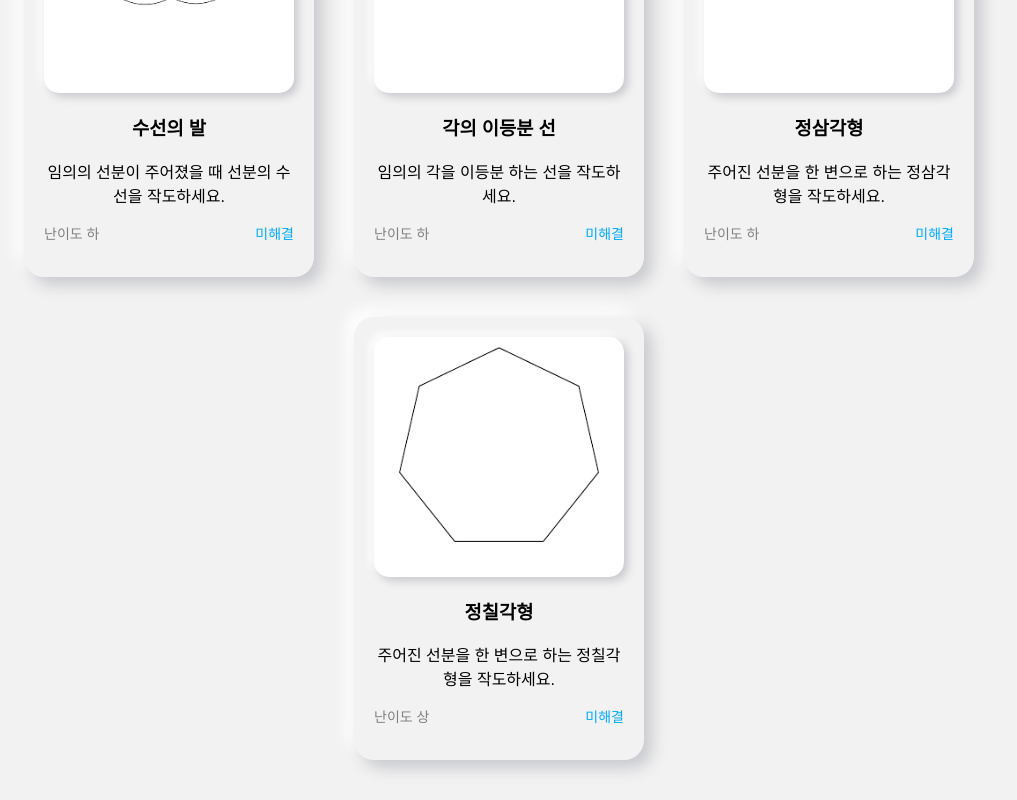
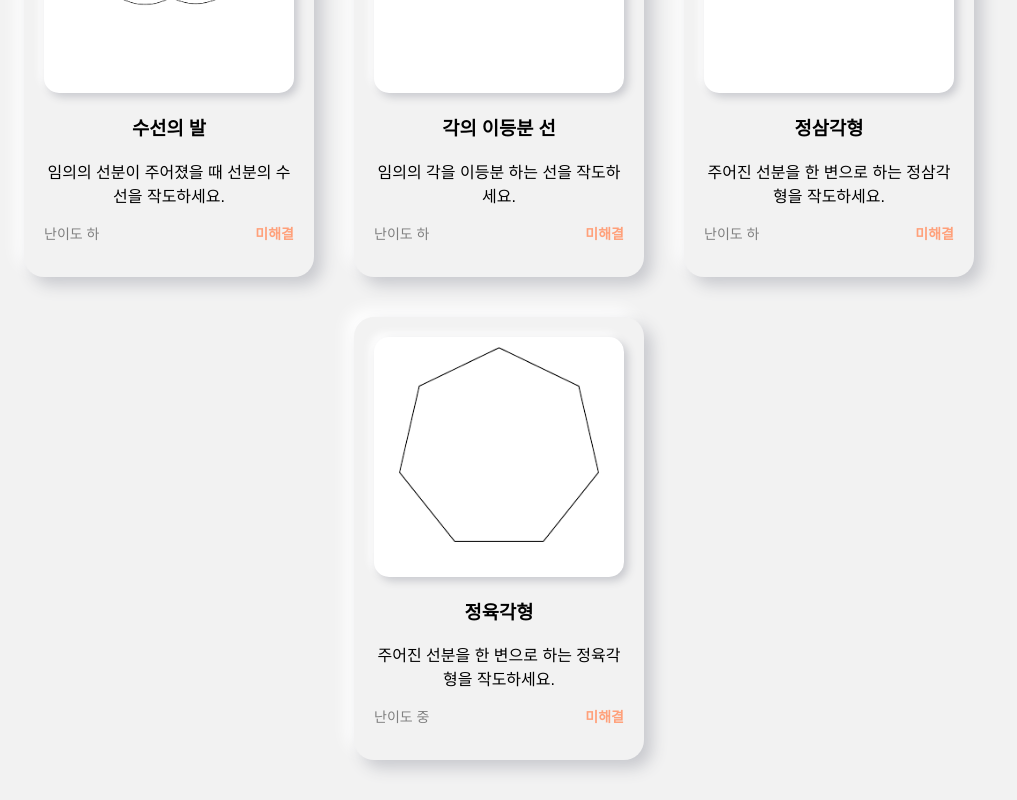
Before and after one commit to sum37/Shaart, a React (Create React App) app: page /dashboard in a window 1280 px wide. Shown: the part 482-1282 px from the top of the page, without its empty margins (141-1158 px from the left). Built offline with nearby package versions, Linux system fonts and the light colour scheme; no server answers; sample sign-in values are in the browser's storage.

Commit message:
feat: checking solved

```diff
--- a/src/App.js
+++ b/src/App.js
@@ -37,9 +37,8 @@ const angle = (x1, y1, x2, y2, x3, y3, x4, y4) => {
   return angleDeg.toFixed(0);
 };
 
-
 const isTriangle = (lines) => {
-  if(lines.length !== 12) return false;
+  if (lines.length !== 12) return false;
 
   const line1 = distance(lines[0], lines[1], lines[2], lines[3]);
   const line2 = distance(lines[4], lines[5], lines[6], lines[7]);
@@ -77,10 +76,8 @@ const isPerpendicular = (lines) => {
   if (lines.length !== 8) return false;
   const angle1 = angle(lines[0], lines[1], lines[2], lines[3], lines[4], lines[5], lines[6], lines[7]);
 
-  if(angle1 == 90) return true;
-  return false;
-
-}
+  return angle1 == 90;
+};
 
 const isHexagon = (lines) => {
   if (lines.length !== 28) return false;
@@ -91,7 +88,6 @@ const isHexagon = (lines) => {
   const line5 = distance(lines[16], lines[17], lines[18], lines[19]);
   const line6 = distance(lines[20], lines[21], lines[22], lines[23]);
 
-
   const angle1 = angle(lines[24], lines[25], lines[26], lines[27], lines[4], lines[5], lines[6], lines[7]);
   const angle2 = angle(lines[4], lines[5], lines[6], lines[7], lines[8], lines[9], lines[10], lines[11]);
   const angle3 = angle(lines[8], lines[9], lines[10], lines[11], lines[12], lines[13], lines[14], lines[15]);
@@ -99,15 +95,14 @@ const isHexagon = (lines) => {
   const angle5 = angle(lines[16], lines[17], lines[18], lines[19], lines[20], lines[21], lines[22], lines[23]);
   const angle6 = angle(lines[20], lines[21], lines[22], lines[23], lines[24], lines[25], lines[26], lines[27]);
 
-
   console.log(line1, line2, line3, line4, line5, line6);
   console.log(angle1, angle2, angle3, angle4, angle5, angle6);
 
-  const equalSixLine = (line1 == line2) && (line1 == line3) && (line1 == line4) && (line1 == line5) && (line1 == line6)
+  const equalSixLine = (line1 == line2) && (line1 == line3) && (line1 == line4) && (line1 == line5) && (line1 == line6);
   const equalSixAngle = true;
 
-  return equalSixLine && equalSixAngle
-}
+  return equalSixLine && equalSixAngle;
+};
 
 const App = () => {
   const [isEraserMode, setEraserMode] = useState(false);
@@ -162,9 +157,9 @@ const App = () => {
         // Check if the points form a triangle
         if (id == 1) {
           const isPerpendicularFormed = isPerpendicular(lines);
-          if(isPerpendicularFormed) {
+          if (isPerpendicularFormed) {
             alert('수직임');
-          } else{
+          } else {
             alert('아님');
           }
         } else if (id == 2) {
@@ -184,7 +179,7 @@ const App = () => {
         } else if (id == 4) {
           const isHexagonFormed = isHexagon(lines);
 
-          if(isHexagonFormed) {
+          if (isHexagonFormed) {
             alert('육각형임');
           } else {
             alert('육각형 아님');
@@ -192,7 +187,6 @@ const App = () => {
         } else {
 
         }
-
 
 
 
@@ -209,7 +203,7 @@ const App = () => {
       <Routes>
         <Route path="/login" element={<LoginPage />} />
         <Route path="/register" element={<RegisterPage />} />
-        <Route path="/dashboard" element={<PrivateRoute element={<DashboardPage />} />} />
+        <Route path="/dashboard" element={<PrivateRoute element={<DashboardPage username={username} />} />} />
         <Route path="/webglcanvas/:id" element={<PrivateRoute element={<WebGLCanvas isLineMode={isLineMode} isEraserMode={isEraserMode} isCircleMode={isCircleMode} />} />} />
         <Route path="/" element={<Navigate to="/dashboard" />} />
       </Routes>
--- a/src/Card.css
+++ b/src/Card.css
@@ -45,3 +45,22 @@
 .price {
   color: #00aaff; /* Adjust color as needed */
 }
+
+
+.card-footer {
+  display: flex;
+  justify-content: space-between;
+  align-items: center;
+}
+
+.status {
+  font-weight: bold;
+}
+
+.status.solved {
+  color: #ADD8E6; /* Light blue */
+}
+
+.status.unsolved {
+  color: #FFA07A; /* Light red */
+}
--- a/src/Card.js
+++ b/src/Card.js
@@ -1,8 +1,24 @@
 // Card.js
-import React from 'react';
+import React, { useState, useEffect } from 'react';
+import axios from 'axios';
 import './Card.css';
 
-const Card = ({ id, image, title, description, footerLeft, footerRight, onClick }) => {
+const Card = ({ id, image, title, description, footerLeft, onClick, username }) => {
+  const [status, setStatus] = useState(null);
+
+  useEffect(() => {
+    const fetchStatus = async () => {
+      try {
+        const response = await axios.get(`${process.env.REACT_APP_BACKEND_URL}/api/users/${username}/check_solved_problem/${id}/`);
+        setStatus(response.data.status);
+      } catch (error) {
+        console.error('Error fetching problem status:', error);
+      }
+    };
+
+    fetchStatus();
+  }, [id, username]);
+
   return (
     <div className="card" onClick={() => onClick(id)}>
       <div className="card-image">
@@ -12,7 +28,9 @@ const Card = ({ id, image, title, description, footerLeft, footerRight, onClick
       <p>{description}</p>
       <p className="card-footer">
         <span>{footerLeft}</span>
-        <span className="price">{footerRight}</span>
+        <span className={`status ${status ? 'solved' : 'unsolved'}`}>
+          {status ? '해결' : '미해결'}
+        </span>
       </p>
     </div>
   );
--- a/src/DashboardPage.js
+++ b/src/DashboardPage.js
@@ -11,7 +11,7 @@ import seven from './assets/seven.png';
 import two__angle from './assets/angle_two.png';
 import mathimg from './math.png';
 
-const DashboardPage = () => {
+const DashboardPage = ({ username }) => {
   const navigate = useNavigate();
   const { logout } = useAuth();
 
@@ -33,9 +33,6 @@ const DashboardPage = () => {
         </button>
       </header>
       <header className="dashboard-header">
-        {/* <div className="image-container">
-          <img src={mathimg} alt="Main Visual" />
-        </div> */}
         <h1>시작하세요, 작도</h1>
         <p>차례차례 문제를 풀어보세요. 귀하의 공간지각능력을 키워보세요 😊</p>
       </header>
@@ -49,6 +46,7 @@ const DashboardPage = () => {
             footerLeft="난이도 하"
             footerRight="미해결"
             onClick={handleCardClick}
+            username={username}
           />
           <Card
             id={2}
@@ -58,6 +56,7 @@ const DashboardPage = () => {
             footerLeft="난이도 하"
             footerRight="미해결"
             onClick={handleCardClick}
+            username={username}
           />
           <Card
             id={3}
@@ -67,15 +66,17 @@ const DashboardPage = () => {
             footerLeft="난이도 하"
             footerRight="미해결"
             onClick={handleCardClick}
+            username={username}
           />
           <Card
             id={4}
             image={seven}
-            title="정칠각형"
-            description="주어진 선분을 한 변으로 하는 정칠각형을 작도하세요."
-            footerLeft="난이도 상"
+            title="정육각형"
+            description="주어진 선분을 한 변으로 하는 정육각형을 작도하세요."
+            footerLeft="난이도 중"
             footerRight="미해결"
             onClick={handleCardClick}
+            username={username}
           />
           {/* Add more cards as needed */}
         </div>
```
